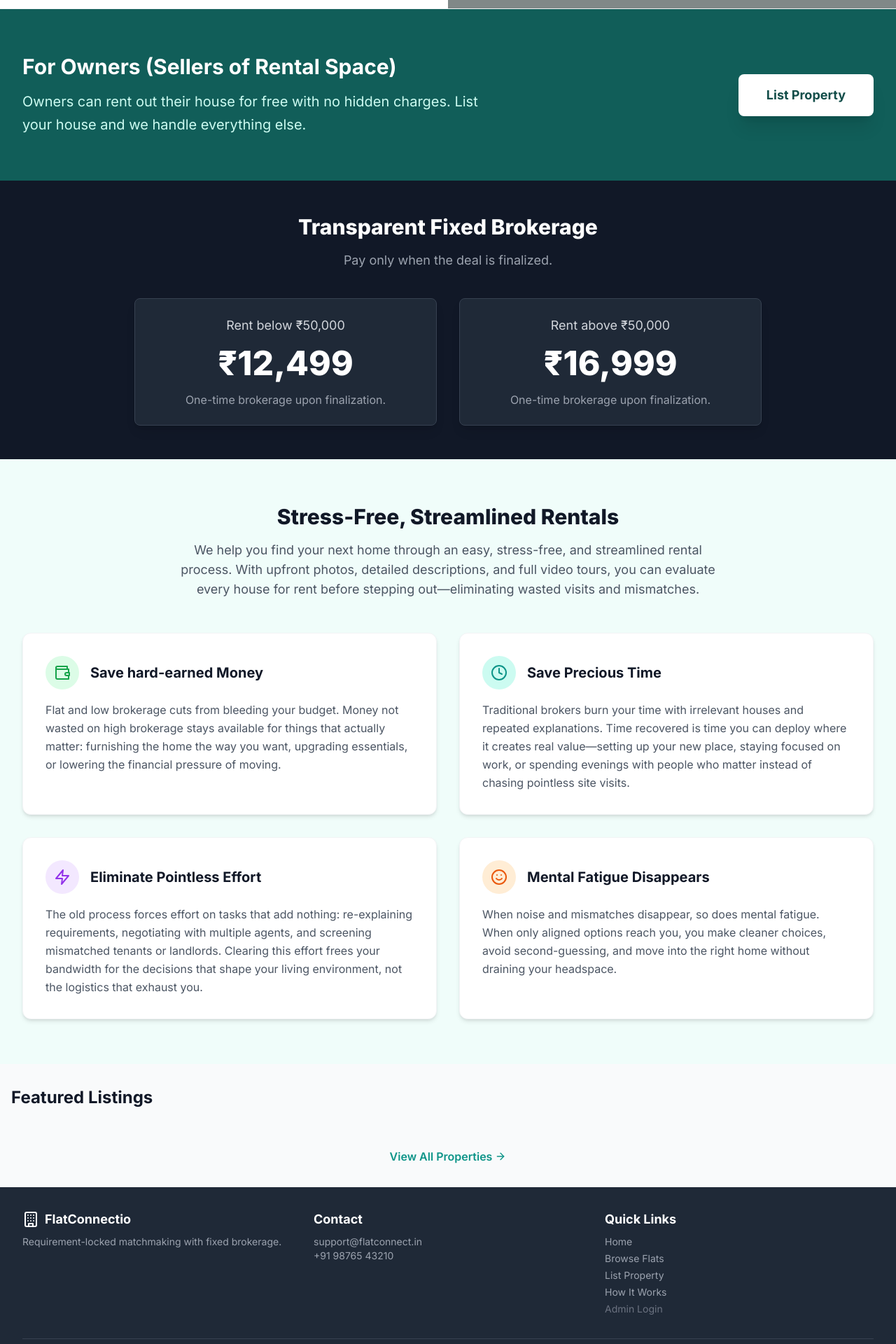
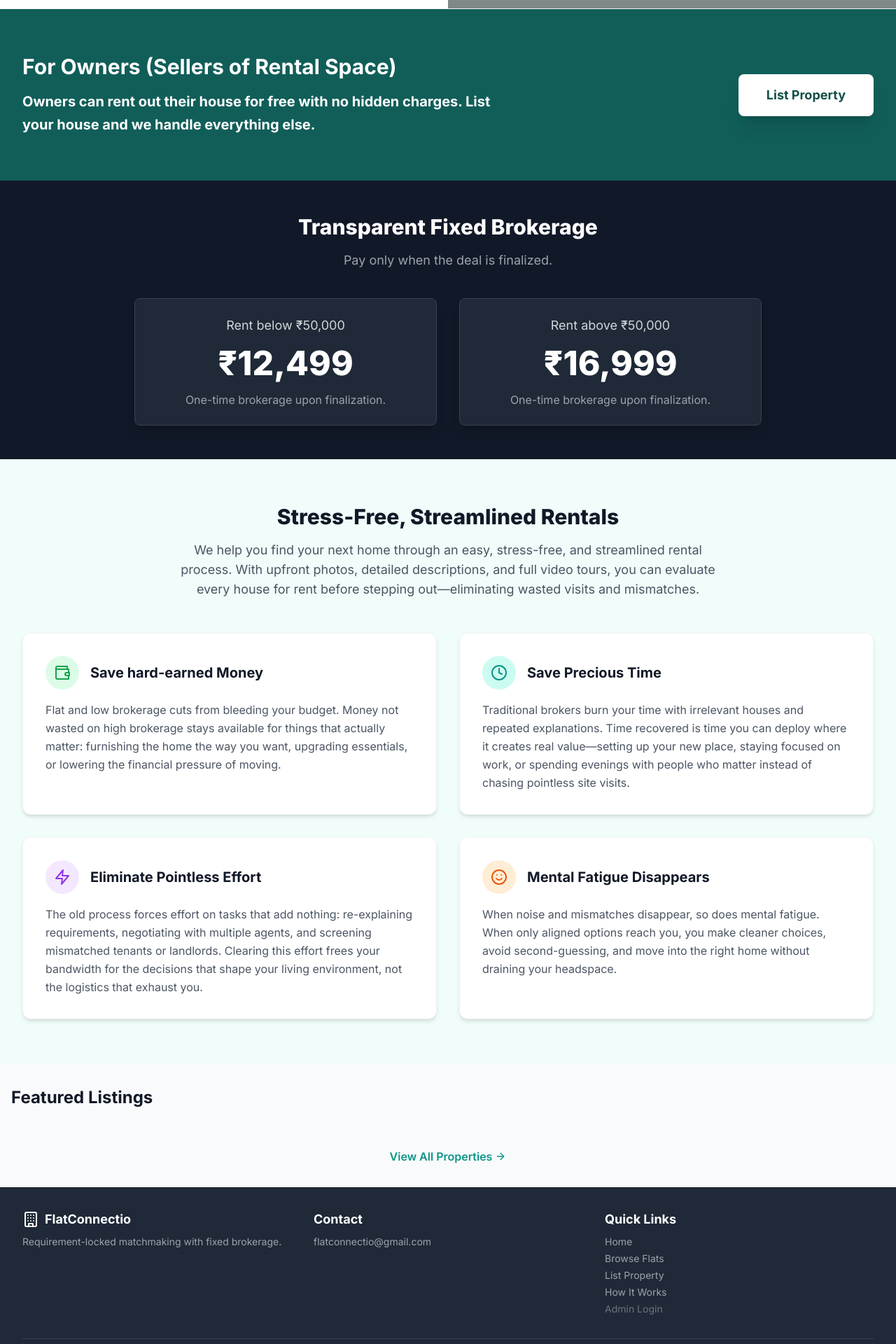
Before and after one commit to klosetkudi/FlatConnecta, a React (Vite) app: page / in a window 1280 px wide. Shown: the part 660-2580 px from the top of the page at 70% size. Built offline with nearby package versions, Linux system fonts and the light colour scheme; grey boxes are pictures that could not be loaded.

Commit message:
Update App.jsx

```diff
--- a/src/App.jsx
+++ b/src/App.jsx
@@ -438,7 +438,7 @@ export default function App() {
               <div className="max-w-7xl mx-auto px-4 sm:px-6 lg:px-8 flex flex-col md:flex-row items-center justify-between">
                 <div className="mb-8 md:mb-0 text-center md:text-left max-w-2xl">
                   <h2 className="text-3xl font-bold text-white mb-4">For Owners (Sellers of Rental Space)</h2>
-                  <p className="text-teal-100 text-xl leading-relaxed">
+                  <p className="text-white font-bold text-xl leading-relaxed">
                     Owners can rent out their house for free with no hidden charges. List your house and we handle everything else.
                   </p>
                 </div>
@@ -967,7 +967,7 @@ export default function App() {
                 </h3>
                 <p className="text-sm text-orange-700 mb-4">
                   To ensure transparency, you must upload a clear walkthrough video of the flat.
-                  Show all rooms, the kitchen, and the view from the window.
+                  Show all rooms, the kitchen.
                 </p>
                 <input
                   type="file"
@@ -1239,8 +1239,7 @@ export default function App() {
           </div>
           <div>
             <h3 className="text-lg font-bold mb-2">Contact</h3>
-            <p className="text-gray-400 text-sm">support@flatconnect.in</p>
-            <p className="text-gray-400 text-sm">+91 98765 43210</p>
+            <p className="text-gray-400 text-sm">flatconnectio@gmail.com</p>
           </div>
           <div>
             <h3 className="text-lg font-bold mb-2">Quick Links</h3>
@@ -1272,7 +1271,7 @@ export default function App() {
         {view === 'home' && (
           <>
             <Hero />
-            <BrokerageInfo />
+            {(!user || user.type !== 'seller') && <BrokerageInfo />}
             <ValueProposition />
             <div className="max-w-7xl mx-auto px-4 py-8">
                <h2 className="text-2xl font-bold text-gray-900 mb-6">Featured Listings</h2>
```
